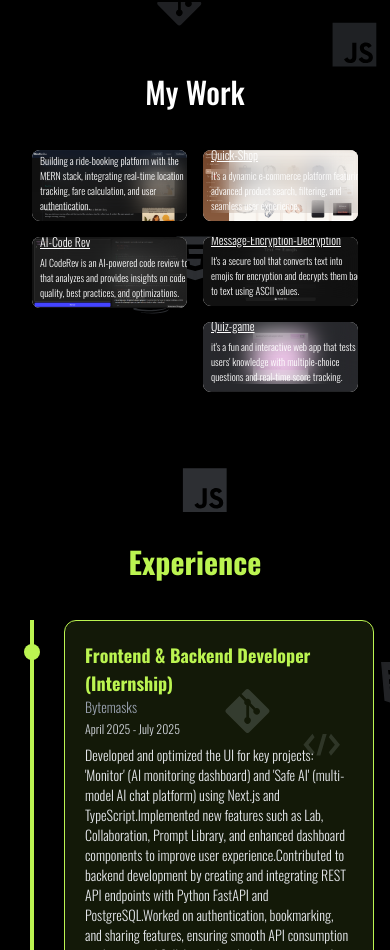
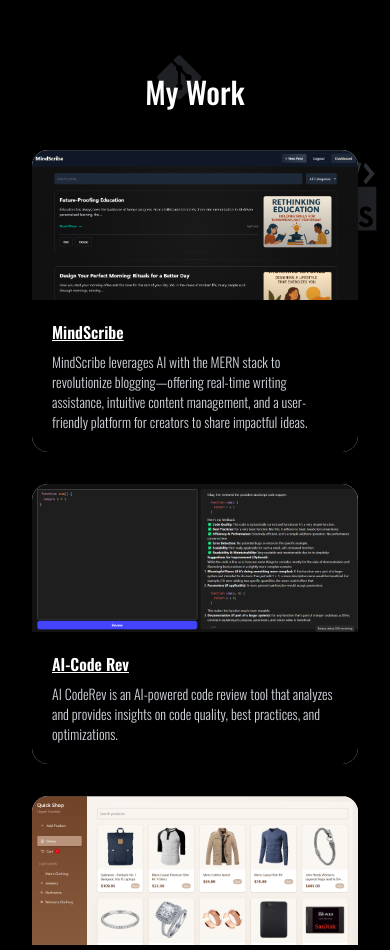
Before and after one commit to Parthsingh14/Portfolio, a React (Vite) app: page / in a window 390 px wide. Shown: the part 3432-4382 px from the top of the page. Built offline with nearby package versions, Linux system fonts and the light colour scheme.

Commit message:
Updated project sections

```diff
--- a/src/components/Projects.jsx
+++ b/src/components/Projects.jsx
@@ -1,36 +1,65 @@
-import { PROJECTS } from "../constants"
-import {motion} from "motion/react"
-import FloatingIcons from "./FloatingIcons"
+import { PROJECTS } from "../constants";
+import { motion } from "motion/react";
+import FloatingIcons from "./FloatingIcons";
 
 function Projects() {
   return (
     <div className="relative">
       <FloatingIcons />
       <section className="p-8 relative" id="projects">
+        {/* Heading */}
         <motion.h2
-                  transition={{ duration: 0.5, }}
+          transition={{ duration: 0.5 }}
           whileHover={{ textShadow: "0px 0px 15px rgba(163,230,53,1)" }}
-                  className="my-10 text-center font-medium text-3xl lg:text-8xl">
+          className="my-10 text-center font-medium text-3xl lg:text-8xl"
+        >
           My Work
         </motion.h2>
 
-                <div className="columns-2 gap-4 md:columns-2 lg:columns-3">
-                    {PROJECTS.map((project=>(
-                        <a key={project.id} href={project.link} target="_blank" rel="noopener noreferrer" className="block">
-                            <div className="relative mb-4 overflow-hidden rounded-lg bg-white shadow-lg">
-                                <img src={project.imgSrc} alt={project.title} className="h-auto w-full object-cover" />
-                                <div className="h-auto md:h-auto lg:h-auto w-full  absolute  bottom-2 left-2 right-1 text-white backdrop-blur-md">
-                                    <h3 className="text-[12px] md:text-3xl lg:text-3xl mb-1 underline">{project.title}</h3>
-                                    <p className="text-[10px] md:text-lg lg:text-lg ">{project.description}</p>
+        {/* Grid layout instead of columns for cleaner responsiveness */}
+        <div className="grid grid-cols-1 sm:grid-cols-2 lg:grid-cols-3 gap-8">
+          {PROJECTS.map((project, index) => (
+            <motion.a
+              key={project.id}
+              href={project.link}
+              target="_blank"
+              rel="noopener noreferrer"
+              initial={{ opacity: 0, y: 40 }}
+              whileInView={{ opacity: 1, y: 0 }}
+              transition={{ duration: 0.6, delay: index * 0.2 }}
+              whileHover={{ scale: 1.05, rotate: 1 }}
+              className="block"
+            >
+              <div className="group overflow-hidden rounded-2xl bg-white shadow-lg hover:shadow-2xl transition-all duration-300">
+                {/* Image */}
+                <motion.img
+                  src={project.imgSrc}
+                  alt={project.title}
+                  className="h-auto w-full object-cover group-hover:scale-105 transition-transform duration-500"
+                  whileHover={{ scale: 1.1 }}
+                />
+                {/* Text BELOW the image */}
+                <div className="p-5 bg-black text-white relative z-10">
+                  <motion.h3
+                    className="text-base md:text-2xl lg:text-3xl mb-2 underline font-semibold"
+                    whileHover={{ color: "rgb(163,230,53)" }} // theme accent glow
+                  >
+                    {project.title}
+                  </motion.h3>
+                  <motion.p
+                    className="text-sm md:text-base lg:text-lg text-gray-300"
+                    whileHover={{ x: 5 }}
+                  >
+                    {project.description}
+                  </motion.p>
                 </div>
               </div>
-                        </a>
-                    )))}
+            </motion.a>
+          ))}
         </div>
       </section>
-
     </div>
-    )
+  );
 }
 
-export default Projects
+export default Projects;
--- a/src/constants/index.jsx
+++ b/src/constants/index.jsx
@@ -27,7 +27,7 @@ export const PROJECTS = [
     id: 1,
     title: "MindScribe",
     description:
-      "Building a ride-booking platform with the MERN stack, integrating real-time location tracking, fare calculation, and user authentication.",
+      "MindScribe leverages AI with the MERN stack to revolutionize blogging—offering real-time writing assistance, intuitive content management, and a user-friendly platform for creators to share impactful ideas.",
     imgSrc: Mindscribe,
     link: "https://mindscribe-blogify.vercel.app/",
   },
@@ -43,7 +43,7 @@ export const PROJECTS = [
     id: 4,
     title: "Quick-Shop",
     description:
-      "It's a dynamic e-commerce platform featuring advanced product search, filtering, and seamless user experience.",
+      "A modern e-commerce web app with debounced search, dynamic filtering, cart functionality, and an integrated payment flow — enhanced with smart product recommendations for a personalized user experience.",
     imgSrc: QuickShop,
     link: "https://quickk-shop.netlify.app/",
   },
```
Lines whose indentation alone changed are shown as unchanged.
